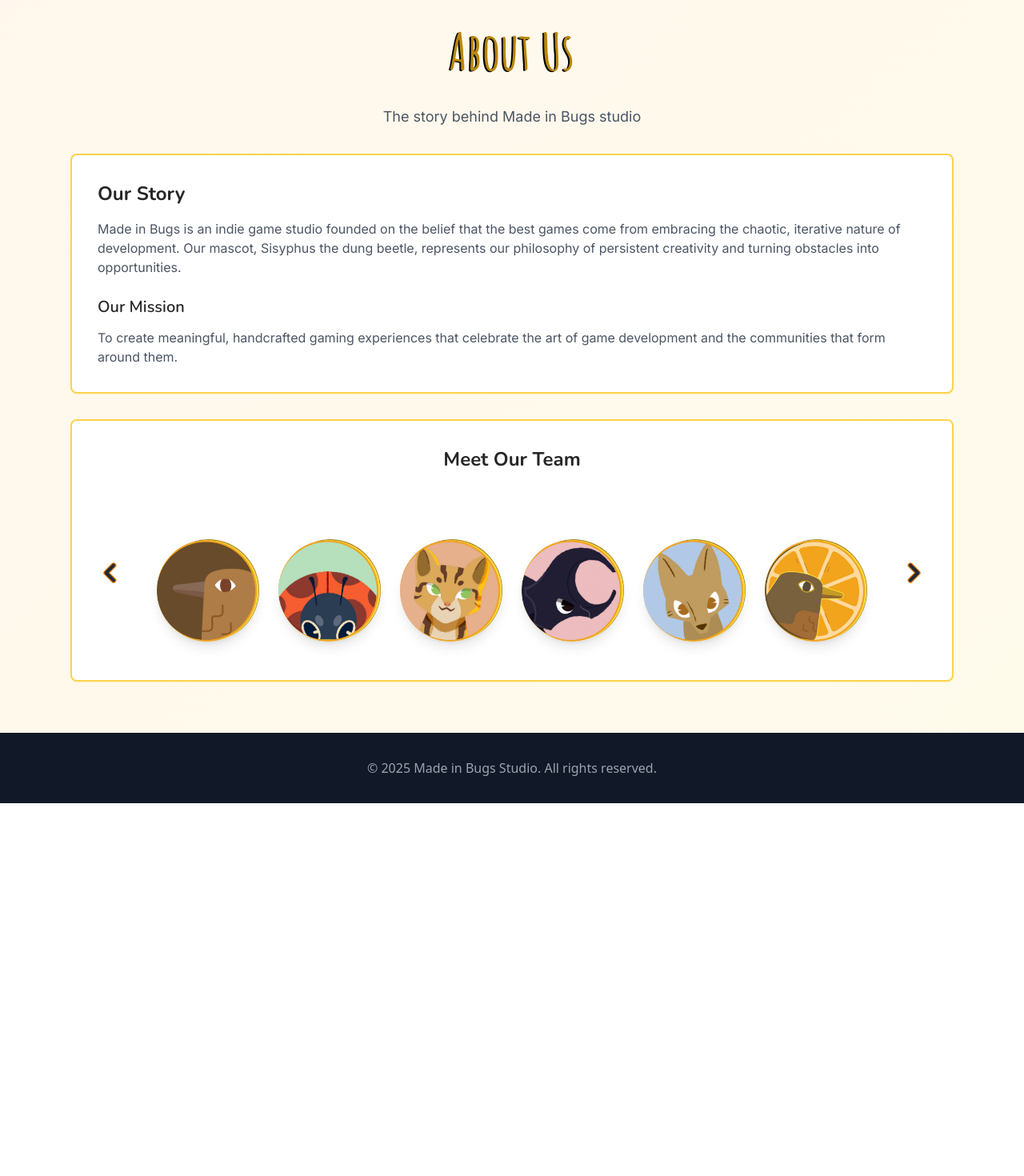
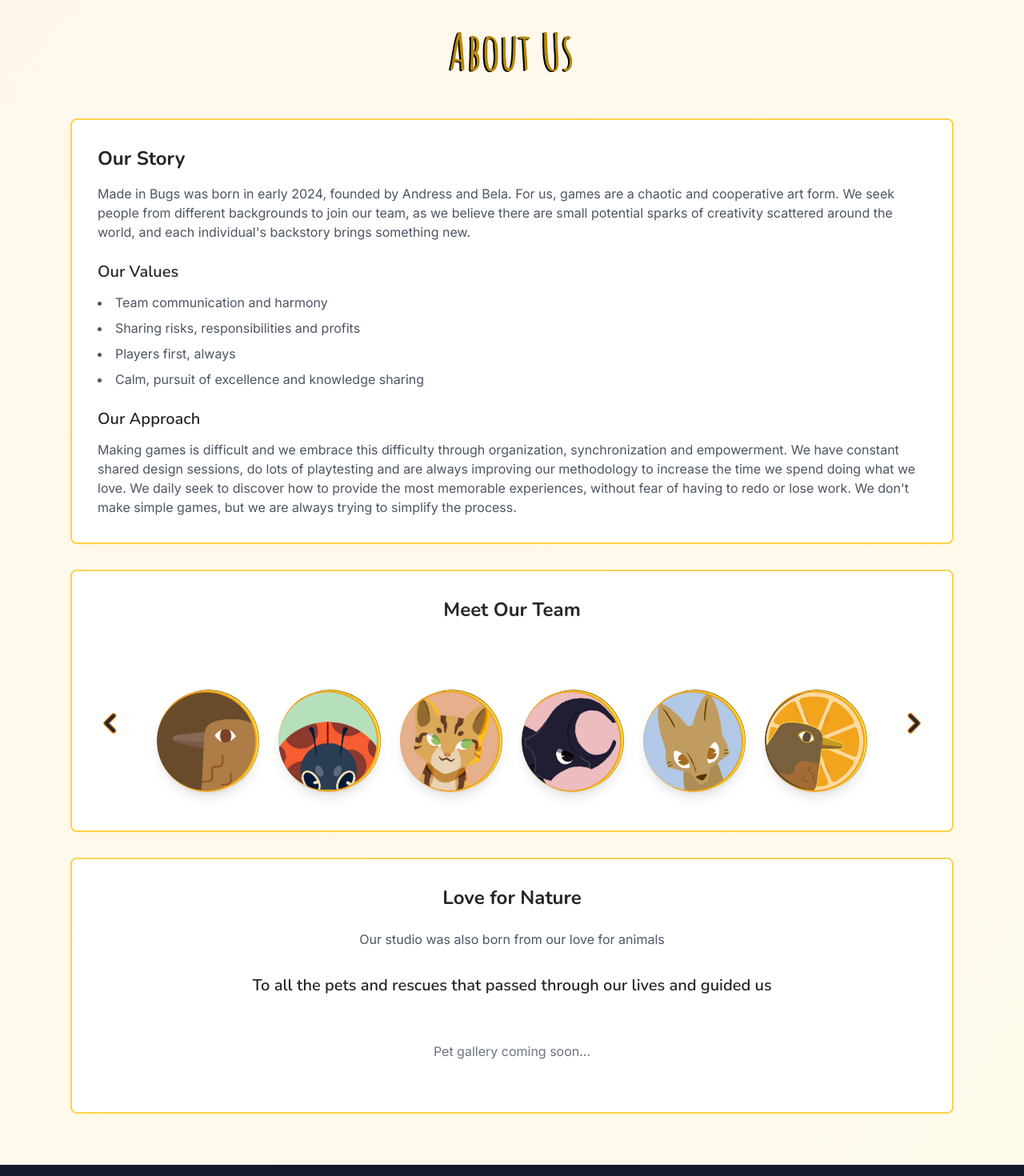
Before and after one commit to AlcateiaStudio/mib-website, a Next.js app: page /en/about in a window 1280 px wide. Shown: the part 160-1630 px from the top of the page at 80% size. Before the commit the page ends 1164 px from the top, so only its background shows below. Built offline with nearby package versions, Linux system fonts and the light colour scheme.

Commit message:
About us page is a little better

```diff
--- a/src/app/[locale]/about/page.tsx
+++ b/src/app/[locale]/about/page.tsx
@@ -22,9 +22,6 @@
 					<h1 className="heading-crayon">
 						{t.pages.about.title}
 					</h1>
-					<p className="font-body text-lg text-gray-600 max-w-2xl mx-auto">
-						{t.pages.about.description}
-					</p>
 				</div>
 
 				{/* About Content */}
@@ -35,18 +32,48 @@
 						</h2>
 						<p className="font-body text-gray-600 mb-6">
 							{locale === 'en'
-								? 'Made in Bugs is an indie game studio founded on the belief that the best games come from embracing the chaotic, iterative nature of development. Our mascot, Sisyphus the dung beetle, represents our philosophy of persistent creativity and turning obstacles into opportunities.'
-								: 'Made in Bugs é um estúdio de jogos indie fundado na crença de que os melhores jogos vêm de abraçar a natureza caótica e iterativa do desenvolvimento. Nosso mascote, Sísifo o besouro, representa nossa filosofia de criatividade persistente e transformar obstáculos em oportunidades.'
+								? 'Made in Bugs was born in early 2024, founded by Andress and Bela. For us, games are a chaotic and cooperative art form. We seek people from different backgrounds to join our team, as we believe there are small potential sparks of creativity scattered around the world, and each individual\'s backstory brings something new.'
+								: 'Made in Bugs nasceu no comecinho de 2024, fundada por Andress e Bela. Para nós, o que fazemos é uma arte caótica e compartilhada. Buscamos pessoas de backgrounds distintos para incorporar o nosso time, pois cremos que existem pequenos brilhos potenciais de criatividade espalhados, e a história de cada indivíduo traz algo novo.'
 							}
 						</p>
 
 						<h3 className="font-h2 text-xl font-semibold mb-3">
-							{locale === 'en' ? 'Our Mission' : 'Nossa Missão'}
+							{locale === 'en' ? 'Our Values' : 'Nossos Valores'}
+						</h3>
+						<ul className="font-body text-gray-600 mb-6 list-disc list-inside space-y-2">
+							<li>
+								{locale === 'en'
+									? 'Team communication and harmony'
+									: 'Comunicação e sintonia do time'
+								}
+							</li>
+							<li>
+								{locale === 'en'
+									? 'Sharing risks, responsibilities and profits'
+									: 'Compartilhamento de riscos, responsabilidades e lucros'
+								}
+							</li>
+							<li>
+								{locale === 'en'
+									? 'Players first, always'
+									: 'A vontade do jogador vem primeiro'
+								}
+							</li>
+							<li>
+								{locale === 'en'
+									? 'Calm, pursuit of excellence and knowledge sharing'
+									: 'Calma, busca pela excelência e compartilhamento de conhecimento'
+								}
+							</li>
+						</ul>
+
+						<h3 className="font-h2 text-xl font-semibold mb-3">
+							{locale === 'en' ? 'Our Approach' : 'Nossa Abordagem'}
 						</h3>
 						<p className="font-body text-gray-600">
 							{locale === 'en'
-								? 'To create meaningful, handcrafted gaming experiences that celebrate the art of game development and the communities that form around them.'
-								: 'Criar experiências de jogos significativas e artesanais que celebram a arte do desenvolvimento de jogos e as comunidades que se formam ao seu redor.'
+								? 'Making games is difficult and we embrace this difficulty through organization, synchronization and empowerment. We have constant shared design sessions, do lots of playtesting and are always improving our methodology to increase the time we spend doing what we love. We daily seek to discover how to provide the most memorable experiences, without fear of having to redo or lose work. We don\'t make simple games, but we are always trying to simplify the process.'
+								: 'Fazer jogos é difícil e nós abraçamos essa dificuldade através da organização, sincronização e capacitação. Temos constantes sessões de design compartilhado, fazemos muito playtesting e estamos sempre melhorando nossa metodologia para crescer o tempo que a gente passa fazendo o que gosta. Nós buscamos diariamente descobrir como proporcionar as experiências mais memoráveis, sem medo de ter que refazer ou perder trabalho. Não fazemos jogos simples, mas estamos sempre tentando simplificar o processo.'
 							}
 						</p>
 					</div>
@@ -59,6 +86,39 @@
 					</h2>
 					<TeamCarousel teamMembers={teamData.teamMembers} locale={locale} />
 				</div>
+
+				{/* Nature Section */}
+				<div className="content-card">
+					<h2 className="font-h2 text-2xl font-bold mb-6 text-center">
+						{locale === 'en' ? 'Love for Nature' : 'Amor pela Natureza'}
+					</h2>
+					<p className="font-body text-gray-600 mb-8 text-center max-w-3xl mx-auto">
+						{locale === 'en'
+							? 'Our studio was also born from our love for animals'
+							: 'Nosso estúdio também nasceu do nosso amor pelos animais.'
+						}
+					</p>
+
+					{/* Pets Gallery Section */}
+					<div className="space-y-6">
+						<h2 className="font-h2 text-xl font-semibold text-center">
+							{locale === 'en'
+								? 'To all the pets and rescues that passed through our lives and guided us'
+								: 'A todos os pets e resgates que passaram por nossas vidas e nos guiaram'
+							}
+						</h2>
+
+						{/* TODO: Add pets gallery component here */}
+						<div className="text-center text-gray-500 py-8">
+							<p className="font-body">
+								{locale === 'en'
+									? 'Pet gallery coming soon...'
+									: 'Galeria de pets em breve...'
+								}
+							</p>
+						</div>
+					</div>
+				</div>
 			</div>
 		</ContentLayout>
 	);
```
